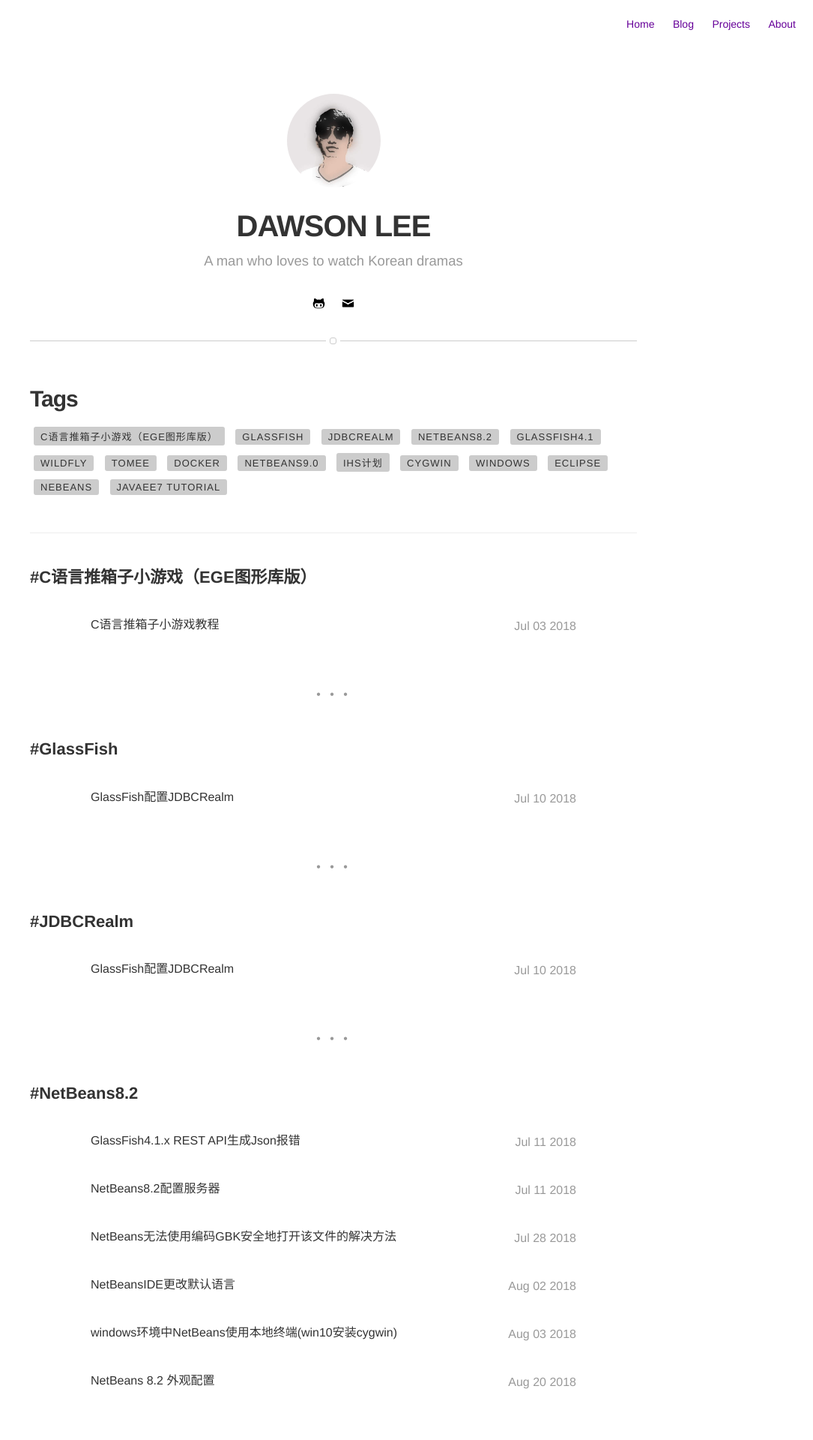
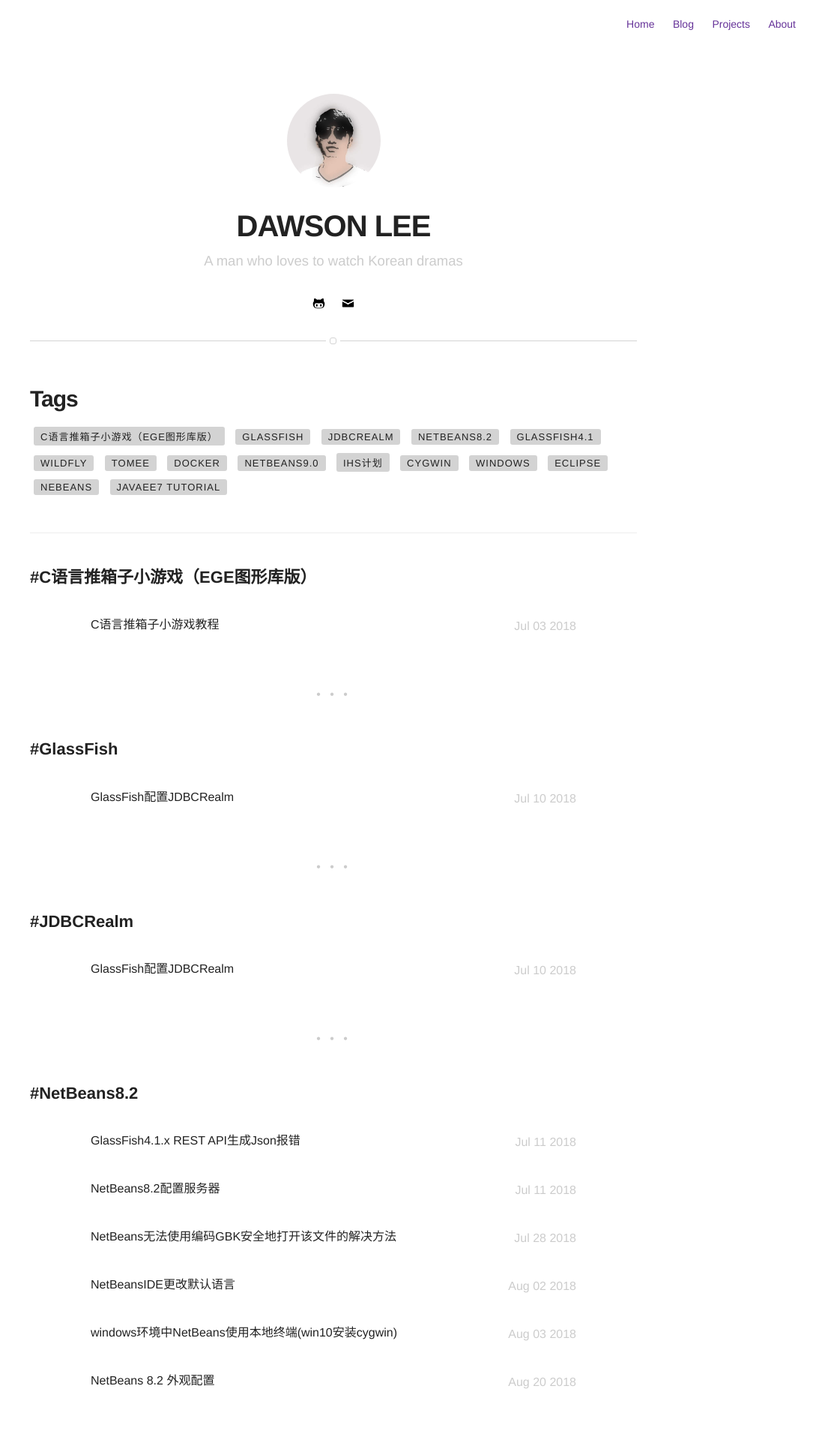
Before and after one commit to dawsonlee1790/dawsonlee1790.github.io, a Jekyll site: the page built from tags.html, in a window 1280 px wide. Shown: the top 1920 px of the page at 75% size, without its empty margins (195-1280 px from the left). Built offline with Jekyll 4.4.1, drawn with Linux system fonts in a browser that asks for light colours.

Commit message:
修改博客外观

```diff
--- a/_sass/base/variables.sass
+++ b/_sass/base/variables.sass
@@ -1,11 +1,11 @@
 $fontSans: "Helvetica Neue", Helvetica, Arial, sans-serif
 $fontMonospace: "Consolas", Liberation Mono, Menlo, Courier, monospace
 
-$alpha: #333333
-$beta: #333333
-$gama: #999999
-$delta: #660099
-$epsilon: #cccccc
+$alpha: #222222
+$beta: #222222
+$gama: #cccccc
+$delta: #663399
+$epsilon: #d3d3d3
 
 
 // $alpha: #666
```
